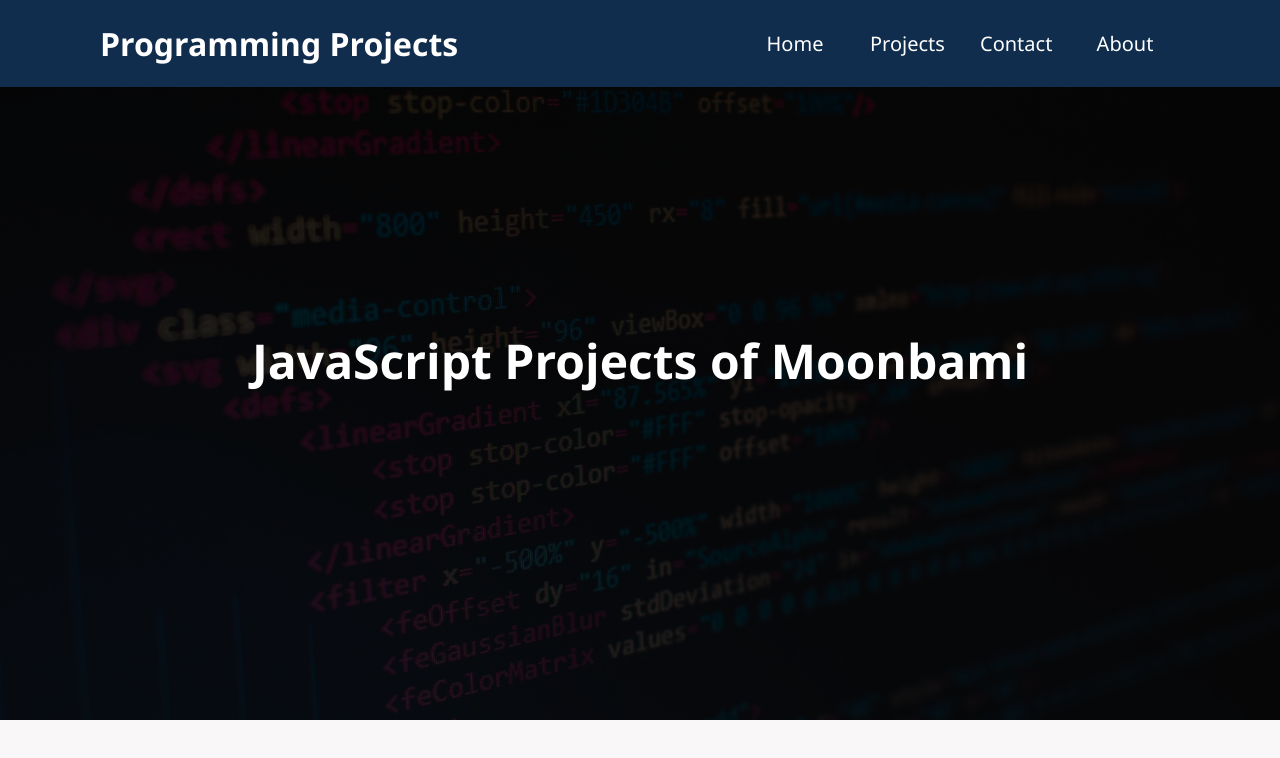
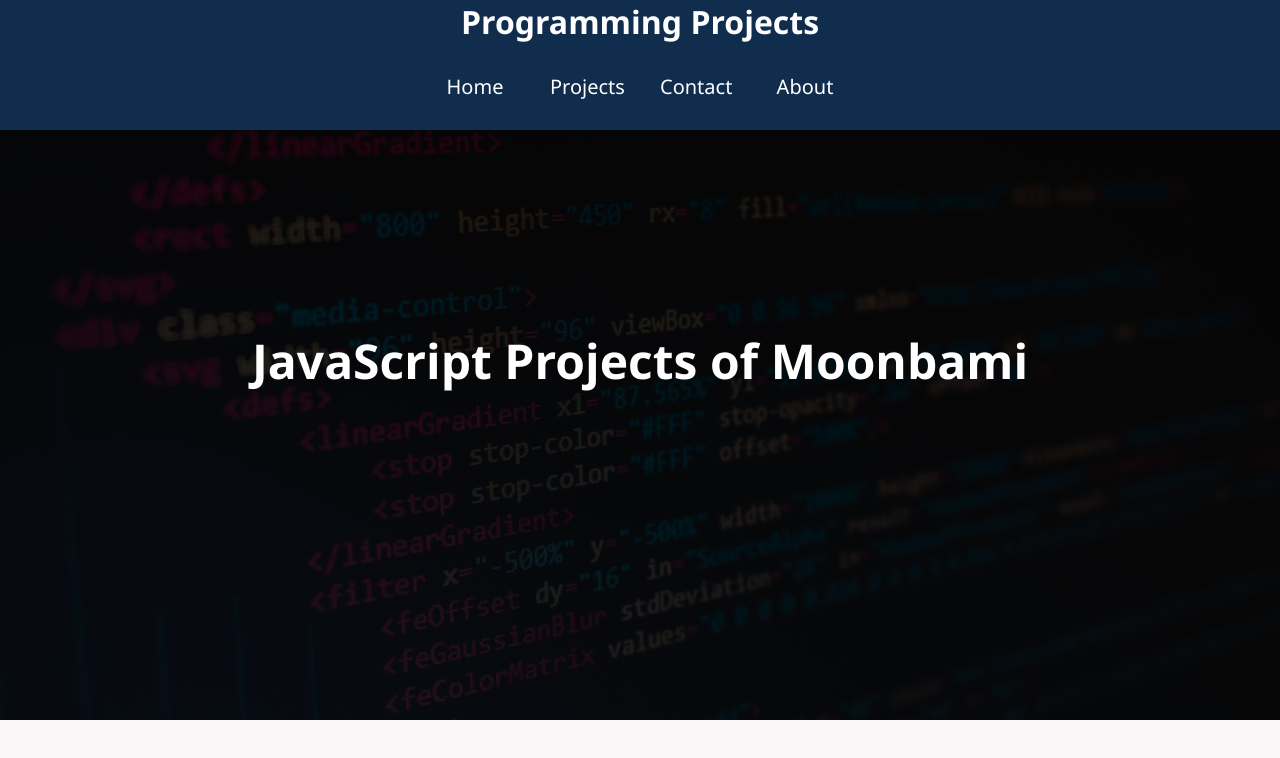
Before and after one commit to MoonbamiOfficial/program-projects, a React (Vite) app: page /home in a window 1280 px wide. Shown: the top 758 px of the page. Built offline with nearby package versions, Linux system fonts and the light colour scheme.

Commit message:
fix: header styles

```diff
--- a/src/css/defaults.css
+++ b/src/css/defaults.css
@@ -21,7 +21,3 @@ body {
     font-family:'Segoe UI', Tahoma, Geneva, Verdana, sans-serif;
     background-color: var(--cultured)
 }
-.root-container {
-    margin-right: 0.5;
-    margin-left: 0.5;
-}
--- a/src/css/header.css
+++ b/src/css/header.css
@@ -2,15 +2,19 @@
 header {
     position: fixed;
     display: flex;
-    justify-content: space-between;
+    flex-wrap: wrap;
+    justify-content: center;
     align-items: center;
+    column-gap: 50%;
     padding: 0 100px;
+    margin: 0 auto 0 auto;
     width: 100vw;
     background-color: var(--space-cadet);
     z-index: 1000;
 }
-header a{
+header a, h1{
     color: var(--white);
+    padding: 0 20px;
     text-decoration: none;
 }
 header nav {
```
